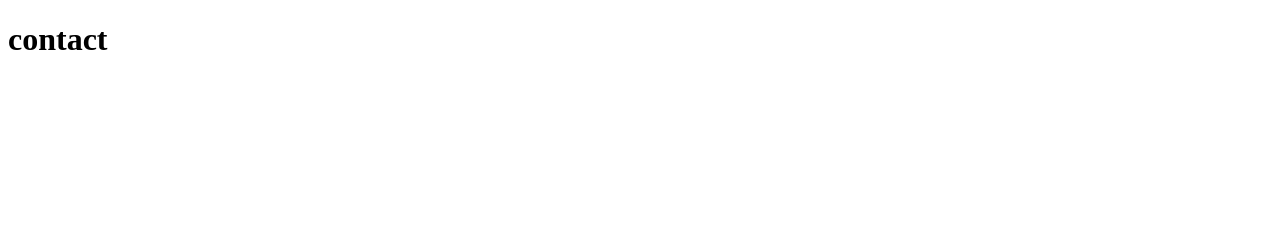
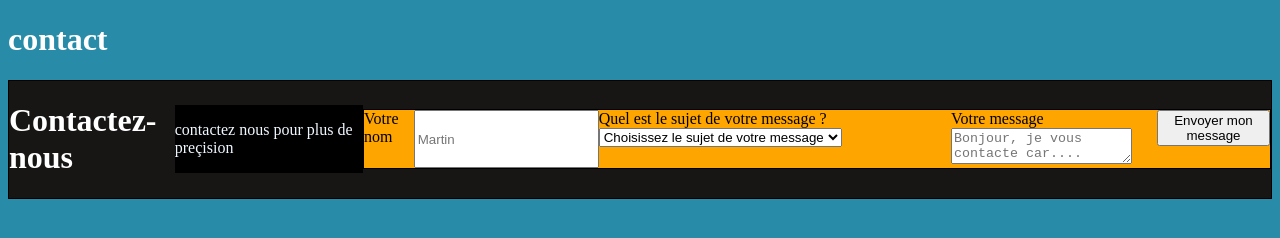
Before and after one commit to RithyaTan/Blog2, a plain HTML site: page contact/contact.html in a window 1280 px wide. Drawn offline with Linux system fonts and the light colour scheme.

Commit message:
modification contact htlm et css

```diff
--- a/contact/contact.css
+++ b/contact/contact.css
@@ -0,0 +1,29 @@
+body {
+background: #288ba8
+
+}
+
+h1{
+    color: white;
+}
+.contactez-nous {
+background-color: rgb(24, 21, 21);
+border: 1px solid black;
+display: flex;
+justify-content: center;
+align-items: center;
+
+}
+
+.deplacer{
+ background-color:orange ;
+ border: 1px solid black;
+display: flex;
+
+}
+
+.dessous{
+color: aliceblue;
+background-color: black;
+display: flex;
+}
--- a/contact/contact.html
+++ b/contact/contact.html
@@ -1,5 +1,6 @@
 <!DOCTYPE html>
 <html lang="en">
+
 <head>
     <meta charset="UTF-8">
     <meta http-equiv="X-UA-Compatible" content="IE=edge">
@@ -7,9 +8,45 @@
     <link rel="stylesheet" href="contact.css">
     <title>Document</title>
 </head>
+
 <body>
     <h1>contact</h1>
+    <div class="contactez-nous">
+        <h1>Contactez-nous</h1>
+        <div class="dessous">
+            <p>contactez nous pour plus de preçision</p>
+        </div>
+        <form action="/page-traitement-donnees" method="post">
+            <div class="deplacer">
+
+                <label for="nom">Votre nom</label>
+                <input type="text" id="nom" name="nom" placeholder="Martin" required>
+
+                <div>
+                    <label for="sujet">Quel est le sujet de votre message ?</label>
+                    <select name="sujet" id="sujet" required>
+                        <option value="" disabled selected hidden>Choisissez le sujet de votre message</option>
+                        <option value="probleme-compte">Problème avec mon compte</option>
+                        <option value="question-produit">Question à propos d’un produit</option>
+                        <option value="suivi-commande">Suivi de ma commande</option>
+                        <option value="autre">Autre...</option>
+                    </select>
+                </div>
+                <div>
+                    <label for="message" class="message">Votre message</label>
+                    <textarea id="message" name="message" placeholder="Bonjour, je vous contacte car...."
+                        required></textarea>
+                </div>
+                <div>
+                    <button type="submit">Envoyer mon message</button>
+                </div>
+        </form>
+    </div>
+    </div>
+
+    </div>
 
 
 </body>
+
 </html>
```
